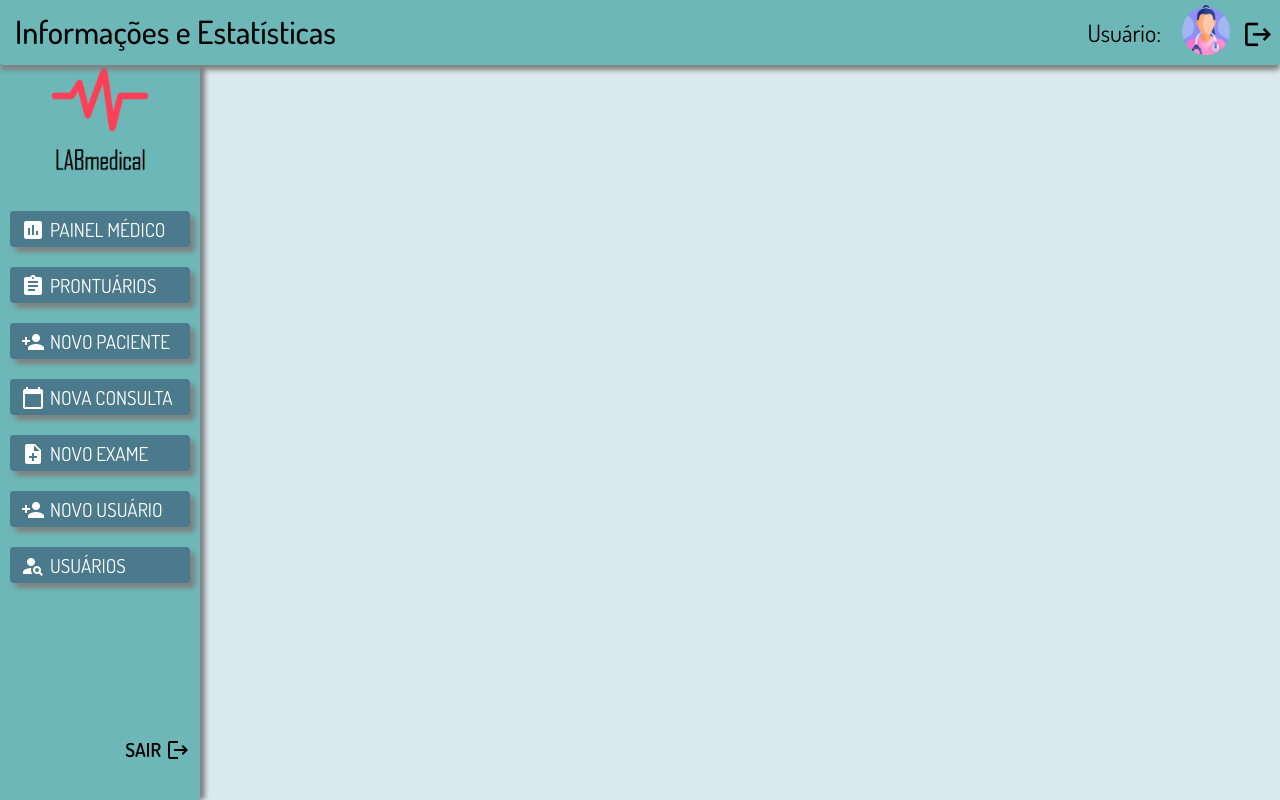
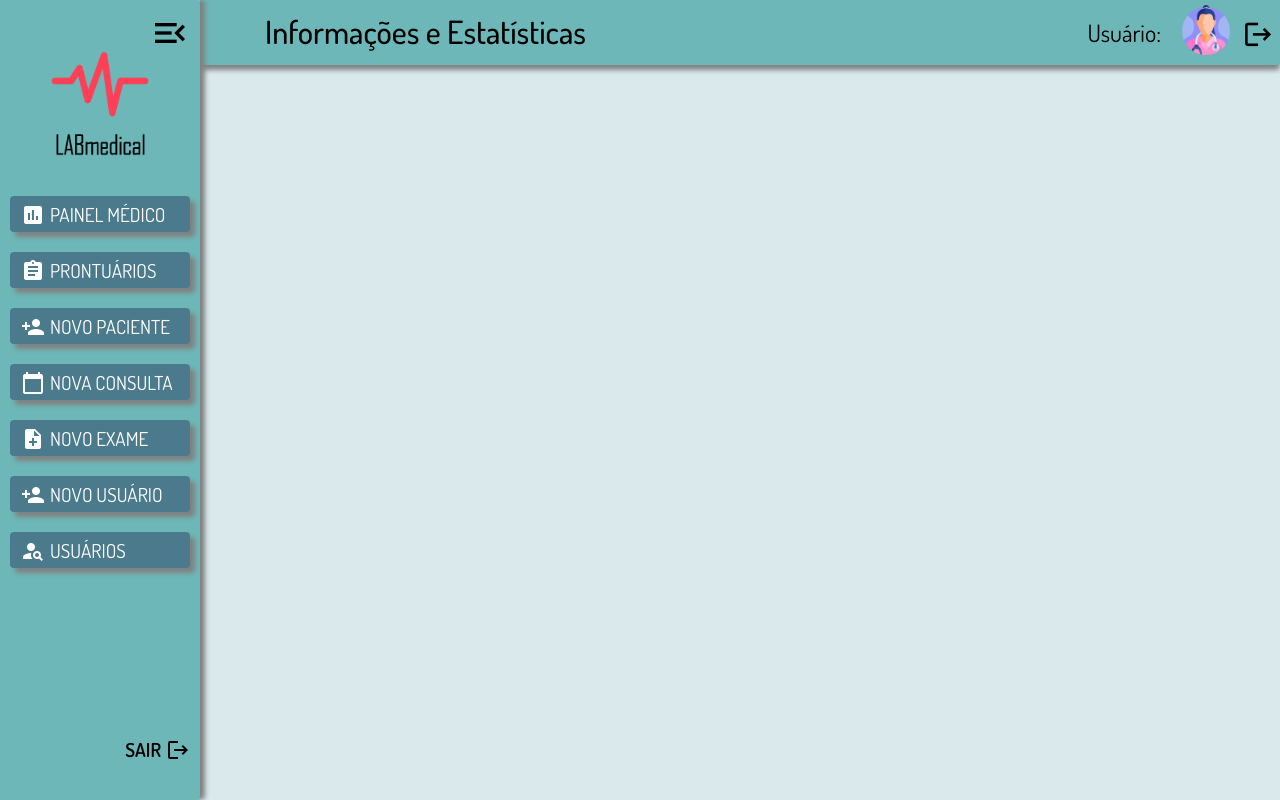
Before and after one commit to FullStack-Health/M3P-FrontEnd-Squad3, an Angular app: page /dashboard in a window 1280 px wide. Built offline with nearby package versions, Linux system fonts and the light colour scheme; a web font is replaced by a local one.

Commit message:
interação entre sidebar e toolbar

```diff
--- a/src/app/shared/components/sidebar-menu/sidebar-menu.component.html
+++ b/src/app/shared/components/sidebar-menu/sidebar-menu.component.html
@@ -1,9 +1,9 @@
 <div class="sidenav-container1">
     <!-- <div class="sidenav1" mode="side" [(opened)]="showSidebar"> -->
 
-    <i *ngIf="!openClose" (click)="openCloseMenu()" class="material-icons menu-close" id="menu-close">menu_open</i>
+    <i *ngIf="!menuTrueFalse" (click)="openCloseMenu()" class="material-icons menu-close" id="menu-close">menu_open</i>
 
-    <div [ngClass]="{'ng-enter': openClose, 'ng-leave': !openClose}" class="sidenav1">
+    <div [ngClass]="{'ng-enter': menuTrueFalse, 'ng-leave': !menuTrueFalse}" class="sidenav1">
 
         <i class="material-icons menu-close" id="menu-close" (click)="openCloseMenu()">menu_open</i>
 
--- a/src/app/shared/components/sidebar-menu/sidebar-menu.component.scss
+++ b/src/app/shared/components/sidebar-menu/sidebar-menu.component.scss
@@ -12,6 +12,8 @@
   box-shadow: 5px 0 5px gray;
   height: 100vh;
   width: auto;
+  top: 0;
+  z-index: 1001;
   position: fixed;
   border-color: $colorBackgroundSidebarMenu;
   border-top-right-radius: 4px;
@@ -36,6 +38,7 @@
 #logo-sidebar {
   display: block;
   margin: auto;
+  margin-top: 50px;
   width: 100px;
   margin-bottom: 40px;
 }
@@ -124,9 +127,11 @@ button:hover .material-symbols-outlined {
 }
 
 .menu-close {
+  position: fixed;
   display: flex;
   align-items: center;
   align-self: flex-end;
+  z-index: 1001;
   height: 65px;
   margin: 0px 10px;
   color: $colorIconOutsideMenu;
--- a/src/app/shared/components/sidebar-menu/sidebar-menu.component.ts
+++ b/src/app/shared/components/sidebar-menu/sidebar-menu.component.ts
@@ -11,7 +11,7 @@ import { ShareMenuStatusService } from '../../services/share-menu-status.service
   styleUrl: './sidebar-menu.component.scss'
 })
 export class SidebarMenuComponent {
-  openClose: boolean = true;
+  menuTrueFalse: boolean = true;
 
   constructor(private router: Router, private shareMenuStatusService: ShareMenuStatusService) { }
 
@@ -31,21 +31,16 @@ export class SidebarMenuComponent {
 
   private checkWindowSize(): void {
     if(window.innerWidth < 768) {
-      this.openClose = false;
-      this.shareMenuStatusService.setMenuTrueFalse(this.openClose);
+      this.menuTrueFalse = false;
+      this.shareMenuStatusService.setMenuTrueFalse(this.menuTrueFalse);
     } else {
-      this.openClose = true;
-      this.shareMenuStatusService.setMenuTrueFalse(this.openClose);
+      this.menuTrueFalse = true;
+      this.shareMenuStatusService.setMenuTrueFalse(this.menuTrueFalse);
     }
   }
 
   openCloseMenu() {
-    this.openClose = !this.openClose
-    this.shareMenuStatusService.setMenuTrueFalse(this.openClose);
+    this.menuTrueFalse = !this.menuTrueFalse
+    this.shareMenuStatusService.setMenuTrueFalse(this.menuTrueFalse);
   }
-
-  changeMenuStatus(value: boolean) {
-    this.shareMenuStatusService.setMenuTrueFalse(this.openClose);
-  }
-
 }
--- a/src/app/shared/components/toolbar/toolbar.component.html
+++ b/src/app/shared/components/toolbar/toolbar.component.html
@@ -1,4 +1,5 @@
-<div *ngIf="menuTrueFalse" class="toolbar">
+<div *ngIf="menuTrueFalse" class="sidebar-space"></div>
+<div [ngClass]="{'sidebar-open': !menuTrueFalse}" class="toolbar">
     <h1 class="page-title">{{ pageTitle }}</h1>
 
     <div class="user-info">
@@ -6,9 +7,9 @@
         <div class="profile-icon">
             <img src="../../../../assets/images/doctor.png" alt="Foto de Perfil">
         </div>
-    <div id="logout-icon" (click)="cleanLoggedUser()">
-        <i class="material-icons">logout</i>
-    </div>
+        <div id="logout-icon" (click)="cleanLoggedUser()">
+            <i class="material-icons">logout</i>
+        </div>
 
     </div>
 </div>
--- a/src/app/shared/components/toolbar/toolbar.component.scss
+++ b/src/app/shared/components/toolbar/toolbar.component.scss
@@ -1,24 +1,31 @@
 @import '../../../../assets/styles/variables';
 
 .toolbar {
+  display: flex;
+  justify-content: space-between;
   position: fixed;
   top: 0;
   right: 0;
-  width: 100vw;
+  width: calc(100% - 200px);
+  height: 65px;
   overflow-x: hidden;
-  height: 65px;
-  z-index: 1000;
-  display: flex;
-  justify-content: space-between;
   background: $colorBackgroundToolbar;
   border-bottom-left-radius: 4px;
   border-bottom-right-radius: 4px;
   box-shadow: 0 5px 5px gray;
+  transition: width 0.3s ease;
+}
+
+.sidebar-open {
+  width: 100%;
+  transition: width 0.27s ease;
+
 }
 
 .page-title {
     margin-top: auto;
     margin-bottom: auto;
+    margin-left: 50px;
     padding-left: 15px;
     padding-right: 15px;
     color: $colorTitleToolbar;
@@ -52,3 +59,10 @@ img {
   color: $colorHoverIconOutsideMenu;
   cursor: pointer;
 }
+
+@media only screen and (max-width: 767px) {
+
+  .toolbar {
+    width: 100%;
+  }
+}
```
